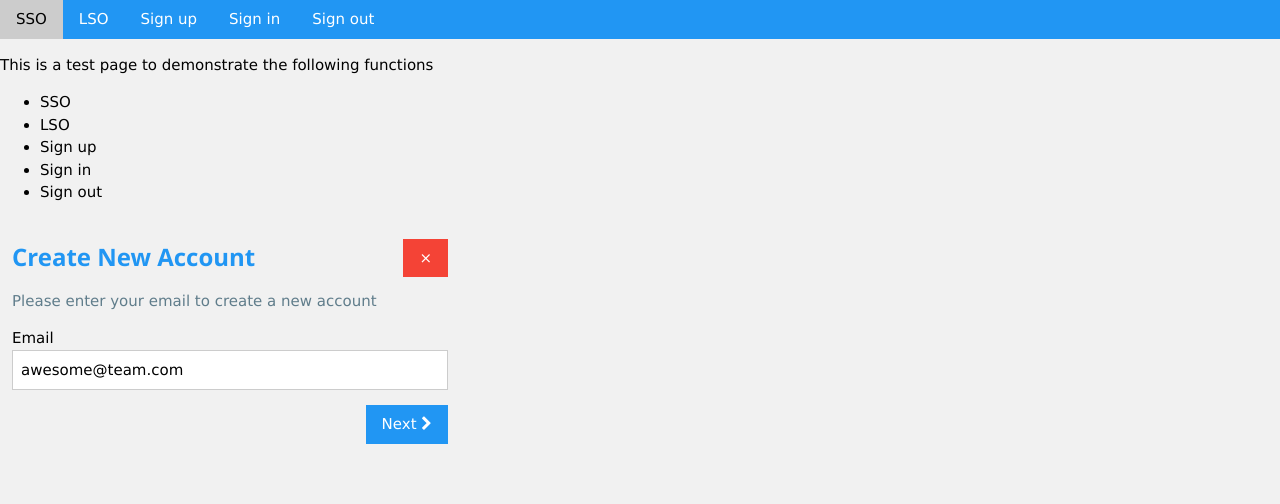
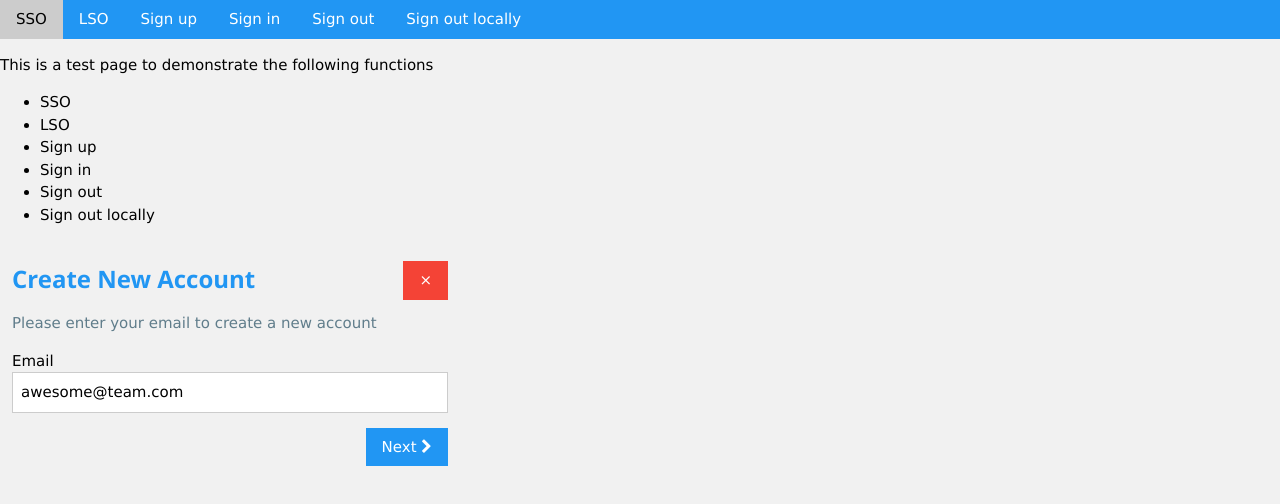
Before and after one commit to duongtdn/account-realm-core, a React app: page / in a window 1280 px wide. Built offline with nearby package versions, Linux system fonts and the light colour scheme.

Commit message:
add signout locally button

```diff
--- a/index.html
+++ b/index.html
@@ -20,6 +20,7 @@
       <button id="signup" class="w3-bar-item w3-button"> Sign up</button>
       <button id="signin" class="w3-bar-item w3-button"> Sign in</button>
       <button id="signout" class="w3-bar-item w3-button"> Sign out</button>
+      <button id="signoutLocally" class="w3-bar-item w3-button"> Sign out locally</button>
     </div>
     <p>
       This is a test page to demonstrate the following functions
@@ -30,6 +31,7 @@
       <li> Sign up </li>
       <li> Sign in </li>
       <li> Sign out </li>
+      <li> Sign out locally </li>
     </ul>
     <div id="root"></div>
     <script type="text/javascript" src="/assets/test.bundle.js" ></script>
```
Also changed, not shown: tests/test.js (+3 -3 lines).
